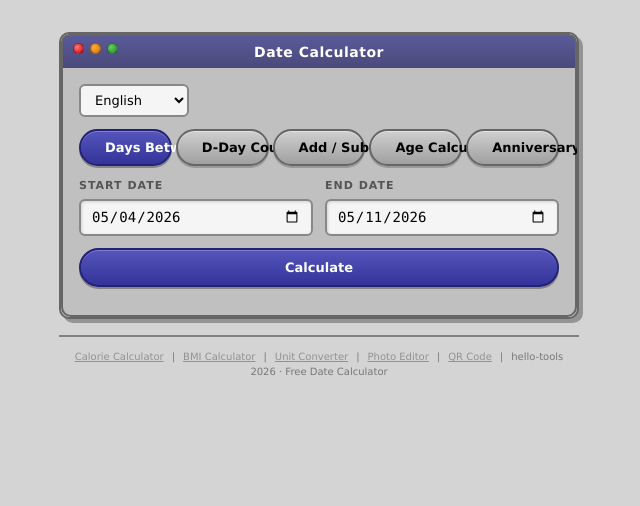
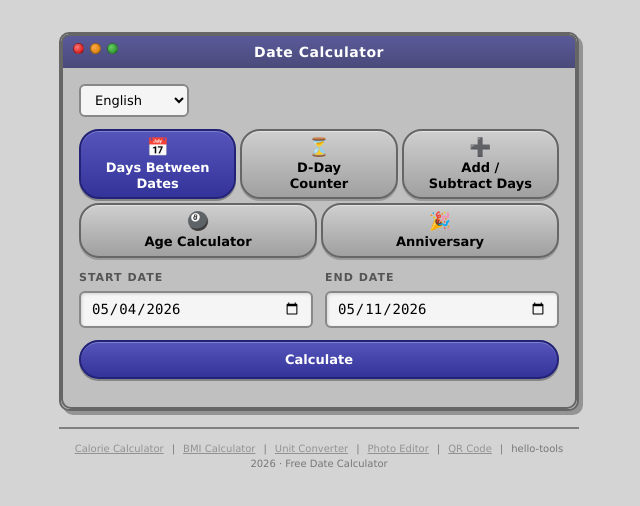
Before and after one commit to beginx/hello-tools, a Next.js app: page /en/date in a window 1280 px wide. Shown: the top 506 px of the page, without its empty margins (321-961 px from the left). Built offline with nearby package versions, Linux system fonts and the light colour scheme.

Commit message:
fix: add emoji icons to tab buttons, fix text overflow
Ultraworked with [Sisyphus](https://github.com/code-yeongyu/oh-my-openagent)

Co-authored-by: Sisyphus <clio-agent@sisyphuslabs.ai>

```diff
--- a/src/app/[locale]/date/page.js
+++ b/src/app/[locale]/date/page.js
@@ -6,6 +6,7 @@ import { useParams } from 'next/navigation';
 
 const TABS = ['tabDaysBetween', 'tabDday', 'tabAddSubtract', 'tabAge', 'tabAnniversary'];
 const TAB_KEYS = ['daysBetween', 'dday', 'addSubtract', 'age', 'anniversary'];
+const TAB_ICONS = ['\uD83D\uDCC5', '\u23F3', '\u2795', '\uD83C\uDFB1', '\uD83C\uDF89']; // 📅, ⏳, ➕, 🎱, 🎉
 
 function daysBetween(a, b) {
   const ms = Math.abs(a.getTime() - b.getTime());
@@ -128,8 +129,12 @@ export default function DatePage() {
           {/* Tab bar */}
           <div className="flex gap-1 mb-3 flex-wrap">
             {TABS.map((k, i) => (
-              <button key={k} className={'os9-btn text-xs flex-1 px-1 min-w-[80px]' + (tab === TAB_KEYS[i] ? ' os9-btn-primary' : '')}
-                onClick={() => setTab(TAB_KEYS[i])}>{t(k)}</button>
+              <button key={k} className={'os9-btn text-xs flex-1 px-1' + (tab === TAB_KEYS[i] ? ' os9-btn-primary' : '')}
+                onClick={() => setTab(TAB_KEYS[i])}
+                style={{ whiteSpace: 'normal', wordBreak: 'keep-all', lineHeight: 1.2, paddingTop: 6, paddingBottom: 6 }}>
+                <span style={{ display: 'block', fontSize: '1.1rem', marginBottom: 2 }}>{TAB_ICONS[i]}</span>
+                {t(k)}
+              </button>
             ))}
           </div>
 
--- a/src/app/[locale]/photo/page.js
+++ b/src/app/[locale]/photo/page.js
@@ -6,6 +6,7 @@ import { useParams } from 'next/navigation';
 
 const MAX_SIZE = 10 * 1024 * 1024; // 10MB
 const TABS = ['resize', 'crop', 'compress', 'convert'];
+const TAB_ICONS = ['\uD83D\uDCCD', '\u2702\uFE0F', '\uD83D\uDCE6', '\uD83D\uDD04']; // 📍, ✂️, 📦, 🔄
 
 export default function PhotoPage() {
   const t = useTranslations('photo');
@@ -240,10 +241,13 @@ export default function PhotoPage() {
             <>
               {/* Tab bar */}
               <div className="flex gap-1 mb-3 mt-2">
-                {TABS.map(function(k) {
+                {TABS.map(function(k, i) {
                   return <button key={k}
                     className={'os9-btn text-xs flex-1 px-1' + (tab === k ? ' os9-btn-primary' : '')}
-                    onClick={function() { setTab(k); setResultUrl(null); }}>{t(k)}</button>;
+                    onClick={function() { setTab(k); setResultUrl(null); }}
+                    style={{ whiteSpace: 'normal', wordBreak: 'keep-all', lineHeight: 1.2, paddingTop: 6, paddingBottom: 6 }}>
+                    <span style={{ display: 'block', fontSize: '1.1rem', marginBottom: 2 }}>{TAB_ICONS[i]}</span>
+                    {t(k)}</button>;
                 })}
               </div>
 
```
